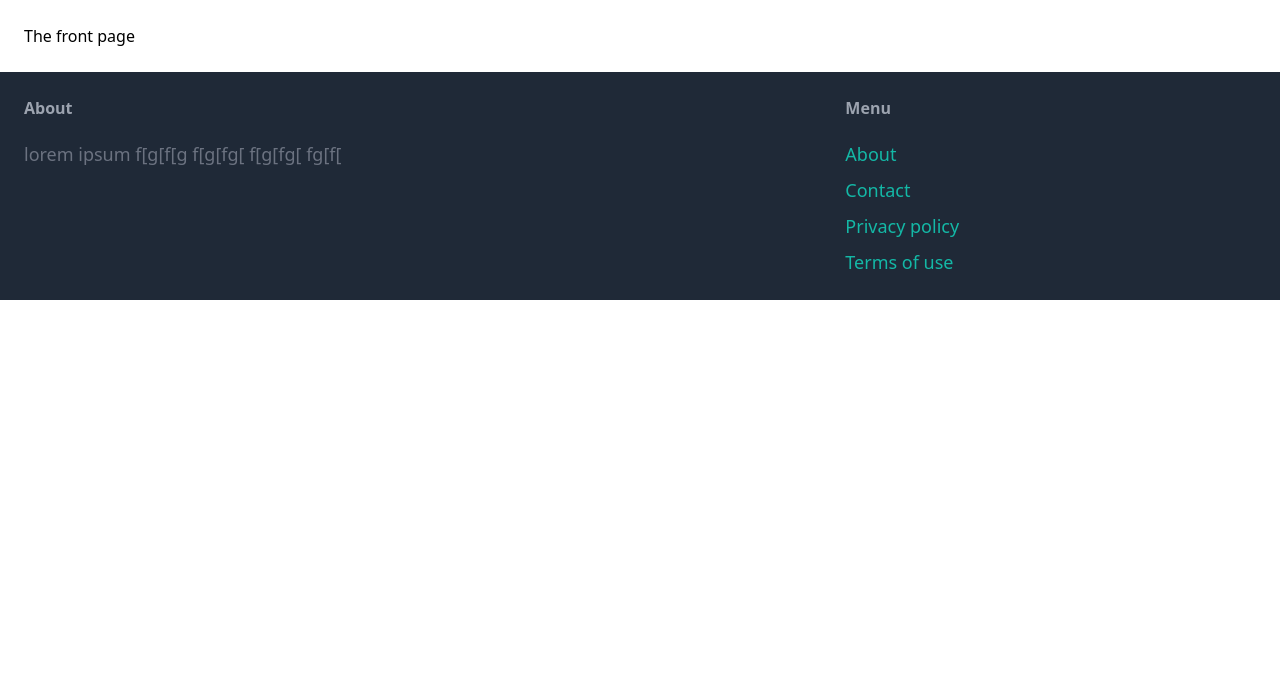
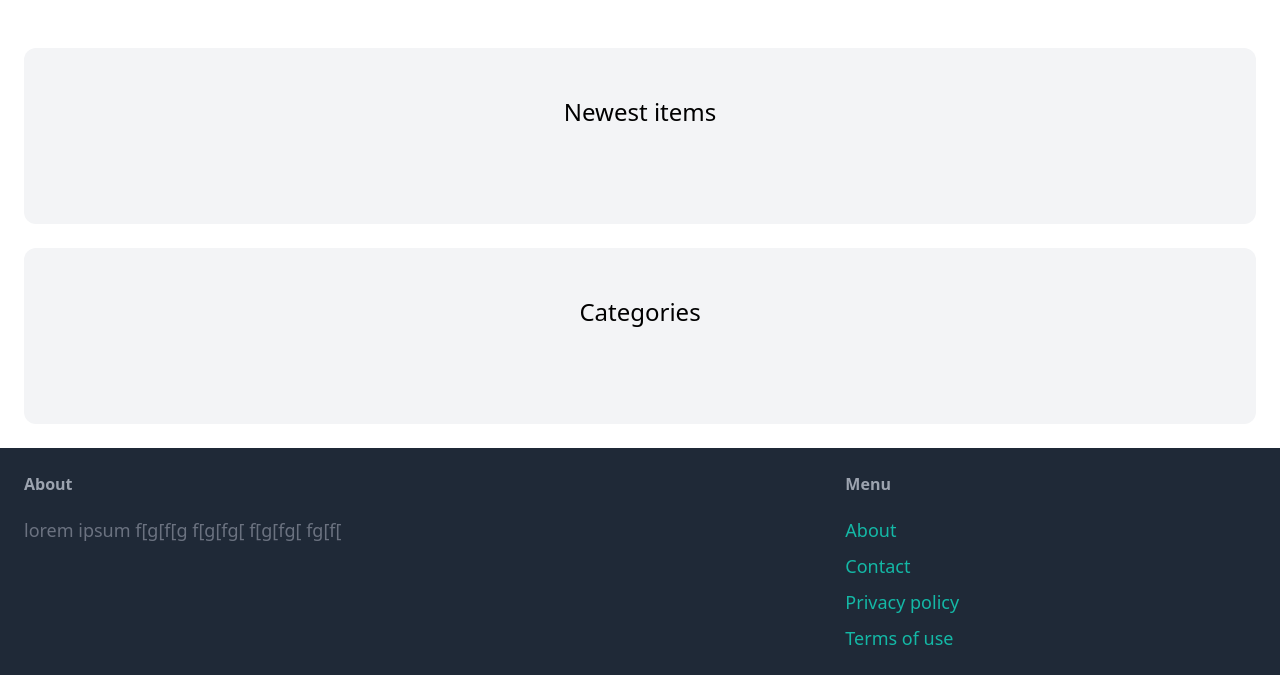
Before and after one commit to sklgrz/Simple_store, a Django app: template core/templates/core/index.html in a window 1280 px wide. Shown: the part 77-752 px from the top of the page. Run offline with Django 3.2, Linux system fonts and the light colour scheme; the template is opened without the code that fills it, so the values that code supplies are empty; some libraries are stand-ins or nearby versions.

Commit message:
add Category and Item to the index page

```diff
--- a/core/templates/core/index.html
+++ b/core/templates/core/index.html
@@ -4,5 +4,39 @@
 
 
 {% block content %}
-<h1>The front page</h1>
+<div class="mt-6 px-6 py-12 bg-gray-100 rounded-xl">
+	<h2 class="mb-12 text-2xl text-center">Newest items</h2>
+
+	<div class="grid grid-cols-3 gap-3">
+		{% for item in items %}
+			<div>
+				<a href='#'>
+					<div><img src="{{ item.image.url }}" class="rounded-t-xl" alt="">
+					</div>
+
+					<div class="p-6 bg-white rounded-b-xl">
+						<h2 class="text-2xl">{{ item.name }}</h2>
+						<p class="text-gray-500">Price: {{ item.price }}</p>
+					</div>
+				</a>
+			</div>
+		{% endfor %}
+	</div>
+</div>
+
+<div class="mt-6 px-6 py-12 bg-gray-100 rounded-xl">
+	<h2 class="mb-12 text-2xl text-center">Categories</h2>
+	<div class="grid grid-cols-3 gap-3">
+		{% for category in categories %}
+			<div>
+				<a href='#'>
+					<div class="p-6 bg-white rounded-b-xl">
+						<h2 class="text-2xl">{{ category.name }}</h2>
+						<p class="text-gray-500">{{ category.items.count }} items</p>
+					</div>
+				</a>
+			</div>
+		{% endfor %}
+	</div>
+</div>
 {% endblock %}
--- a/item/admin.py
+++ b/item/admin.py
@@ -1,5 +1,6 @@
 from django.contrib import admin
 
-from .models import Category
+from .models import Category, Item
 
 admin.site.register(Category)
+admin.site.register(Item)
--- a/item/models.py
+++ b/item/models.py
@@ -20,3 +20,6 @@ class Item(models.Model):
 	is_sold = models.BooleanField(default=False)
 	created_by = models.ForeignKey(User, related_name='items', on_delete=models.CASCADE)
 	created_at = models.DateTimeField(auto_now_add=True)
+
+	def __str__(self):
+		return self.name
--- a/simple_store/settings.py
+++ b/simple_store/settings.py
@@ -118,6 +118,8 @@ USE_TZ = True
 # https://docs.djangoproject.com/en/4.2/howto/static-files/
 
 STATIC_URL = 'static/'
+MEDIA_URL = 'media/'
+MEDIA_ROOT = BASE_DIR / 'media'
 
 # Default primary key field type
 # https://docs.djangoproject.com/en/4.2/ref/settings/#default-auto-field
--- a/simple_store/urls.py
+++ b/simple_store/urls.py
@@ -1,3 +1,5 @@
+from django.conf import settings
+from django.conf.urls.static import static
 from django.contrib import admin
 from django.urls import path
 
@@ -7,4 +9,4 @@ urlpatterns = [
     path('', index, name='index'),
     path('contact/', contact, name='contact'),
     path('admin/', admin.site.urls),
-]
+] + static(settings.MEDIA_URL, document_root=settings.MEDIA_ROOT)
```
Also changed, not shown: core/views.py (+7 -1 lines), media/item_images/product01.png (added), media/item_images/shop04.png (added).
